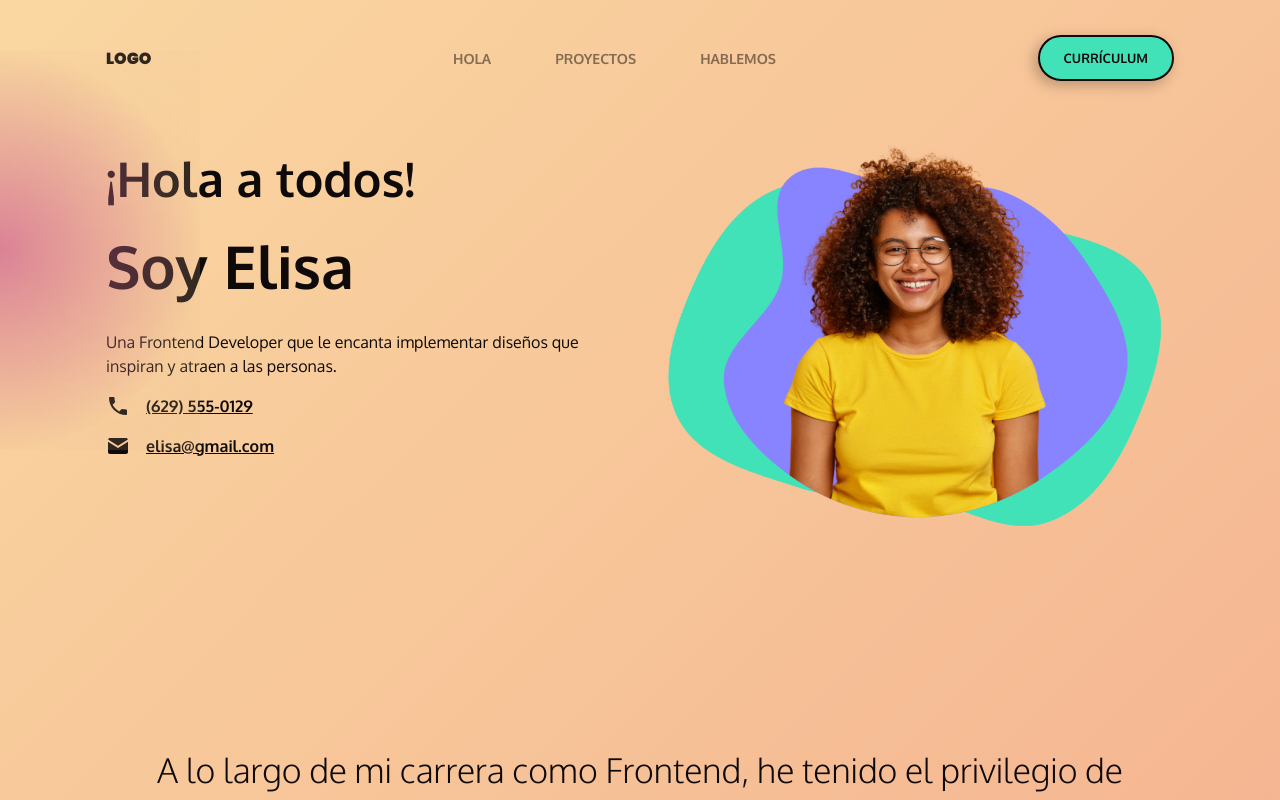
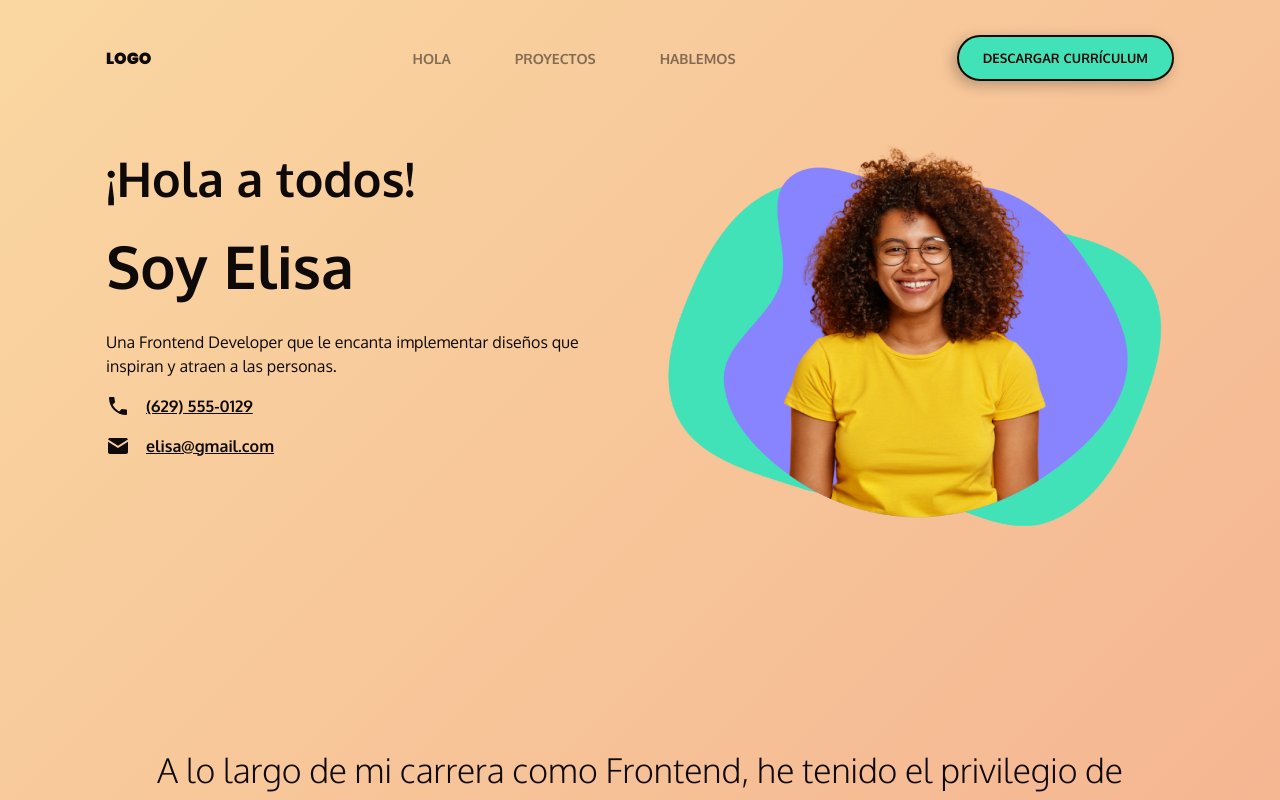
Before and after one commit to carlossantesp/portafolio-elisa, a Next.js app: page / in a window 1280 px wide. Shown: the top 800 px of the page. Built offline with nearby package versions, Linux system fonts and the light colour scheme.

Commit message:
Reparando bugs de estilos encontrados en Contacto,Footer,Hero,Header

```diff
--- a/components/Contacto/Contacto.module.css
+++ b/components/Contacto/Contacto.module.css
@@ -4,7 +4,7 @@
 }
 .description {
   margin: 0;
-  line-height: 1.625px;
+  line-height: 1.625rem;
 }
 .form {
   margin-top: 1rem;
--- a/components/Footer/Footer.module.css
+++ b/components/Footer/Footer.module.css
@@ -12,6 +12,10 @@
   grid-area: copy;
   margin: 0;
   text-align: center;
+}
+.copy svg {
+  width: 1rem;
+  height: 1rem;
 }
 .copy span {
   display: block;
--- a/components/Footer/index.js
+++ b/components/Footer/index.js
@@ -1,5 +1,6 @@
 import Logo from "../Logo";
 import Socials from "../Socials";
+import Heart from "../../icons/heart";
 import styles from "./Footer.module.css";
 
 export default function Footer({ redes }) {
@@ -9,7 +10,7 @@ export default function Footer({ redes }) {
         <Logo />
       </div>
       <p className={styles.copy}>
-        Hecho con ♥ de Elisa.
+        Hecho con <Heart /> de Elisa.
         <span> Copyright 2021 - Todos los derechos reservados.</span>
       </p>
       <nav className={styles.redes}>
--- a/components/Header/Header.module.css
+++ b/components/Header/Header.module.css
@@ -18,6 +18,9 @@
   grid-area: curriculum;
   font-size: 0.8rem;
 }
+.curriculum span {
+  display: none;
+}
 
 @media screen and (min-width: 768px) {
   .header {
@@ -30,3 +33,9 @@
     display: block;
   }
 }
+@media screen and (min-width: 992px) {
+  .curriculum span {
+    display: inline-block;
+    margin-right: 0.25rem;
+  }
+}
--- a/components/Header/index.js
+++ b/components/Header/index.js
@@ -14,7 +14,7 @@ export default function Header() {
       </nav>
       <div className={styles.curriculum}>
         <Boton dir="/" primary={true} tipo="link">
-          CURRÍCULUM
+          <span>DESCARGAR</span> CURRÍCULUM
         </Boton>
       </div>
     </header>
--- a/components/Hero/Hero.module.css
+++ b/components/Hero/Hero.module.css
@@ -59,22 +59,6 @@
     grid-template-columns: repeat(2, 1fr);
     gap: 1rem;
   }
-  .hero::before {
-    content: "";
-    display: block;
-    position: absolute;
-    top: 50px;
-    left: 0;
-    transform: translateX(-50%);
-    width: 25rem;
-    height: 25rem;
-    background: radial-gradient(
-      50% 50% at 50% 50%,
-      rgba(191, 53, 142, 0.5) 0%,
-      rgba(191, 53, 142, 0) 100%
-    );
-    backdrop-filter: blur(199px);
-  }
 }
 
 @media screen and (min-width: 1200px) {
--- a/components/Layout/Layout.module.css
+++ b/components/Layout/Layout.module.css
@@ -1,30 +1,30 @@
 .wrapper {
-  background: linear-gradient(135deg, #FAD7A1 0%, #E96D71 100%);
+  background: linear-gradient(135deg, #fad7a1 0%, #e96d71 100%);
   min-height: 100vh;
   display: grid;
   grid-template-rows: auto 1fr auto;
   gap: 1rem;
 }
-.container{
+.container {
   width: 100%;
   padding: 1rem;
   margin: 0 auto;
   max-width: 600px;
 }
 
-@media screen and (min-width:768px){
+@media screen and (min-width: 768px) {
   .container {
     width: 700px;
     max-width: 800px;
   }
 }
-@media screen and (min-width:992px){
+@media screen and (min-width: 992px) {
   .container {
     width: 900px;
     max-width: 1100px;
   }
 }
-@media screen and (min-width:1200px){
+@media screen and (min-width: 1200px) {
   .container {
     width: 1100px;
   }
```
